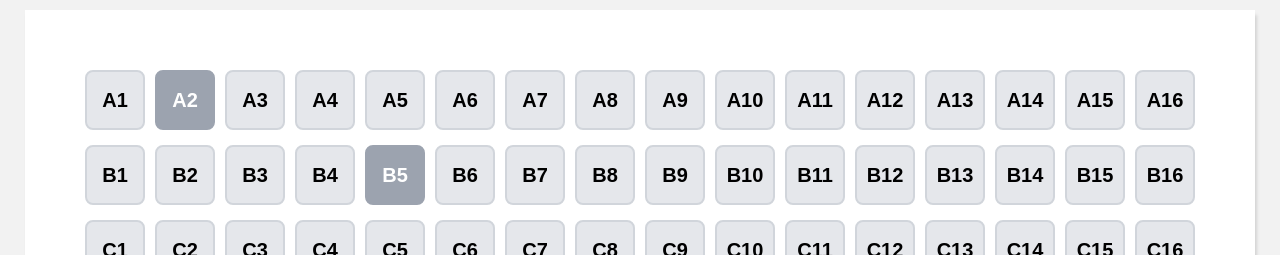
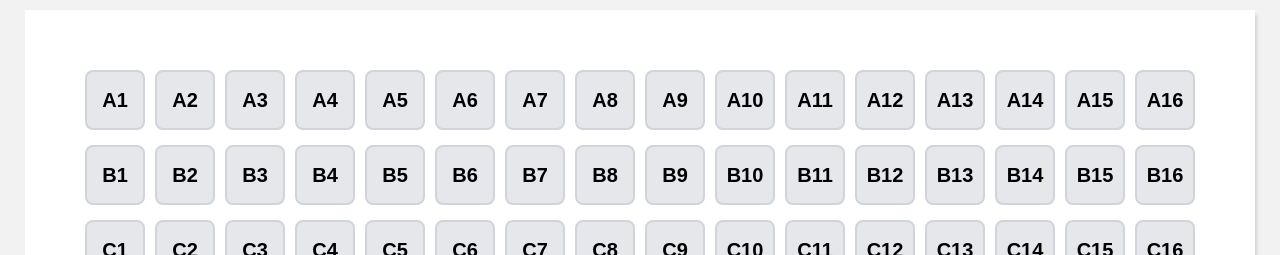
Before and after one commit to bea-nsprout/STADVDB.MCO2, a SvelteKit app: page /book/step2-seats in a window 1280 px wide. Shown: the part 230-485 px from the top of the page. Built offline with nearby package versions, Linux system fonts and the light colour scheme; no server answers; a web font is replaced by a local one.

Commit message:
loaded!!!!!!!!!!!!!!!!!!!!!

```diff
--- a/src/lib/components/book-train/ClassType.svelte
+++ b/src/lib/components/book-train/ClassType.svelte
@@ -1,9 +1,10 @@
 <script lang="ts">
 	import { goto } from '$app/navigation';
 	import { bookingStore } from '$lib/stores/booking';
+	import type { Train } from '$lib/types/train';
 
-	export let urlInfo;
-	export let train;
+	export let urlInfo: {train: string, psngrCount: string, from: string, to: string};
+	export let train: Train;
 	export let type="Economy";
 	let color = "";
 
@@ -20,7 +21,9 @@
 		bookingStore.update(store => ({
 			...store,
 			timeDepart: train.departs,
-			timeArrive: train.arrives
+			timeArrive: train.arrives,
+			journey: train.journey_id.toString(),
+			train: train.name
 		}));
 
 		goto(`/book/step2-seats?train=${urlInfo.train || ''}&class=${type}&seats=${urlInfo.psngrCount || 0}&to=${urlInfo.to || ''}&from=${urlInfo.from || ''}`);
--- a/src/routes/api/trainTickets/+server.ts
+++ b/src/routes/api/trainTickets/+server.ts
@@ -38,14 +38,11 @@ export const GET: RequestHandler = async ({ url }) => {
 		.orderBy("seat.column", "asc")
 		.orderBy("seat.row", "asc")
 		.select([
-			"seat.car",
+			"cars.car_no as car",
 			"seat.column",
             "seat.row"
         ]);
 
-	console.log(query.compile().query)
 	const res = await query.execute();
-	console.log(res);
-
 	return json(res);
 };
--- a/src/routes/book/step2-seats/+page.svelte
+++ b/src/routes/book/step2-seats/+page.svelte
@@ -3,6 +3,8 @@
 	import { goto } from '$app/navigation';
 	import SearchFilter from '$lib/components/SearchFilter.svelte';
 	import { bookingStore } from '$lib/stores/booking';
+	import { formatCar, formatSeat } from '../../../utils/db/formatSeat';
+	import { onMount } from 'svelte';
 
 	const train = $derived(page.url.searchParams.get('train'));
 	const classType = $derived(page.url.searchParams.get('class'));
@@ -27,12 +29,28 @@
 	);
 
 	// Unavailable seats (already booked)
-	let unavailableSeats = $state([
-		{ car: 1, seat: "A2" },
-		{ car: 1, seat: "B5" },
-		{ car: 2, seat: "A3" },
-		{ car: 3, seat: "B1" }
-	]);
+	let unavailableSeats: { car: number, seat: string }[] = $state([]);
+
+	onMount ( async() => {
+		const params = new URLSearchParams()
+		console.log(stationFrom, stationTo, classType, $bookingStore.journey)
+		params.append('from', stationFrom ?? "");
+		params.append('to', stationTo ?? "");
+		params.append("cls", classType ?? "")
+		params.append('journey', $bookingStore.journey);
+
+		const res = await fetch(`/api/trainTickets?${params}`);
+		console.log(`/api/trainTickets?${params}`)
+		const data: { car: string, column: string, row: string }[] = await res.json();
+		unavailableSeats = data.map(seat => {
+			return {
+				car: formatCar(seat.car, classType ?? ""),
+				seat: formatSeat(seat.car, seat.row, seat.column)
+			}
+		})
+	})
+
+	console.log(unavailableSeats)
 
 	function toggleSeat(seatId) {
 		const seatObj = { car: carCurrent, seat: seatId };
--- a/src/routes/book/step3-confirmation/+page.svelte
+++ b/src/routes/book/step3-confirmation/+page.svelte
@@ -21,8 +21,8 @@
 
 	let stationFromIndex = $derived(getStationIndex(booking.stationFrom))
 	let stationToIndex = $derived(getStationIndex(booking.stationTo))
-	let price = getFare(stationFromIndex, stationToIndex, getStationIndex(booking.classType));
-	let priceTotal = price * booking.selectedSeats.length;
+	let price = getFare(stationFromIndex, stationToIndex, booking.classType);
+	let priceTotal = (price ?? 0) * booking.selectedSeats.length;
 
 	// Construct URL for back navigation with all booking data
 	const backToSeatsUrl = $derived(
--- a/src/utils/db/formatSeat.ts
+++ b/src/utils/db/formatSeat.ts
@@ -1,7 +1,14 @@
+import { getClassIndex } from '$lib/data/classTypes.ts';
+
 function colToLetter(col: number): string {
-    return col - 1 + 'A'; // col: 1 to 5 --maps--> A to E
+    return String.fromCharCode(col - 1 + 65); // col: 1 to 5 --maps--> A to E
 }
 
-export function formatSeat(car: number, row: number, col: number): string{
-    return `${car} - ${colToLetter(col)}${row}`;     // 1 - A16
+export function formatSeat(car: string, row: string, col: string): string{
+    return `${colToLetter(parseInt(col))}${parseInt(row)}`;     // 1 - A16
 }
+
+
+export function formatCar(car: string, classType: string): number {
+    return parseInt(car) - (2 - getClassIndex(classType))
+}
```
